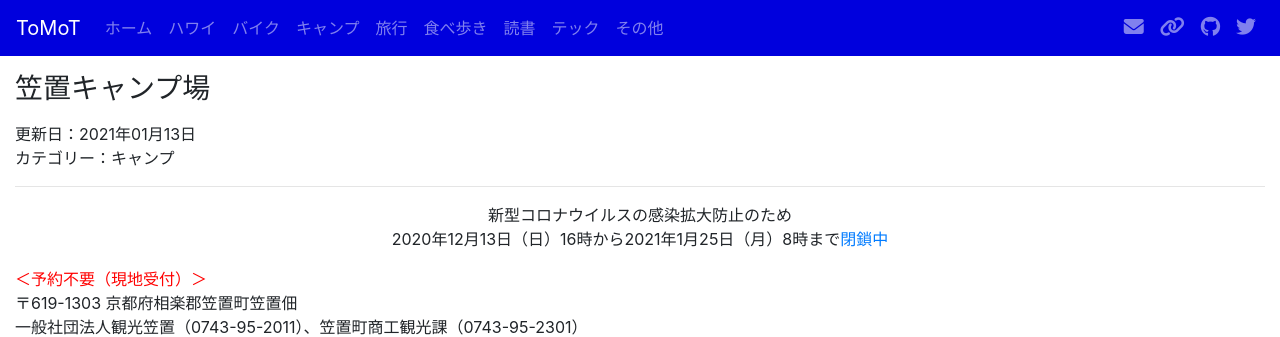
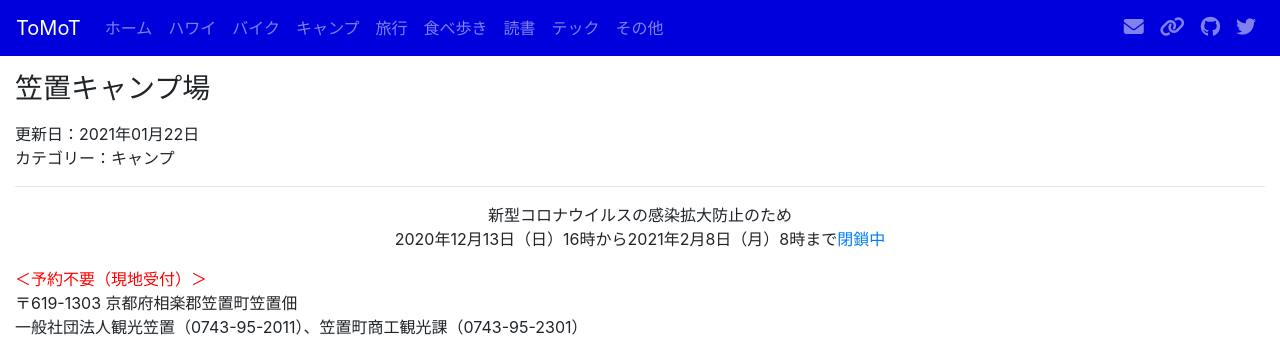
Before and after one commit to tomot/tomot.github.io, a Jekyll site: the page built from pages/camp-kasagi.md, in a window 1280 px wide. Shown: the top 337 px of the page. Built offline with Jekyll 4.4.1, drawn with Linux system fonts in a browser that asks for light colours; nearby versions of some CDN libraries.

Commit message:
revise info of Kasagi camp site

```diff
--- a/pages/camp-kasagi.md
+++ b/pages/camp-kasagi.md
@@ -1,11 +1,11 @@
 ---
 layout: page
 title: 笠置キャンプ場
-date: 2021-01-13
+date: 2021-01-22
 categories: キャンプ
 ---
 <center>
-<p>新型コロナウイルスの感染拡大防止のため<br>2020年12月13日（日）16時から2021年1月25日（月）8時まで<a href="http://www.kankou-kasagi.com/service3.html">閉鎖中</a></p>
+<p>新型コロナウイルスの感染拡大防止のため<br>2020年12月13日（日）16時から2021年2月8日（月）8時まで<a href="http://www.kankou-kasagi.com/service3.html">閉鎖中</a></p>
 </center>
 
 <font color="red">＜予約不要（現地受付）＞</font>
```
Also changed, not shown: camp.md (+1 -1 lines), index.md (+1 -1 lines).
